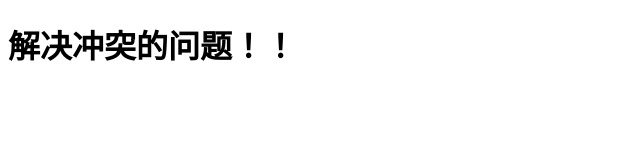
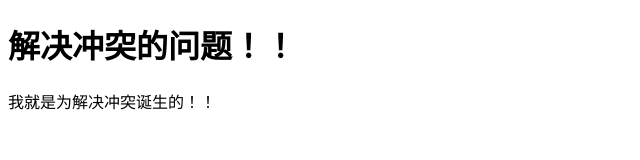
Before and after one commit to qiepengfei/gitskills, a plain HTML site: page index.html in a window 1280 px wide. Shown: the whole page, without its empty margins (0-640 px from the left). Drawn offline with Linux system fonts and the light colour scheme.

Commit message:
领先一个分支！！

```diff
--- a/index.html
+++ b/index.html
@@ -7,5 +7,6 @@
 </head>
 <body>
 	<h1>解决冲突的问题！！</h1>
+	<div>我就是为解决冲突诞生的！！</div>
 </body>
 </html>
--- a/index.js
+++ b/index.js
@@ -1,3 +1,4 @@
 
 
 console.log('hello world!!')
+console.log('conflict!!')
```
